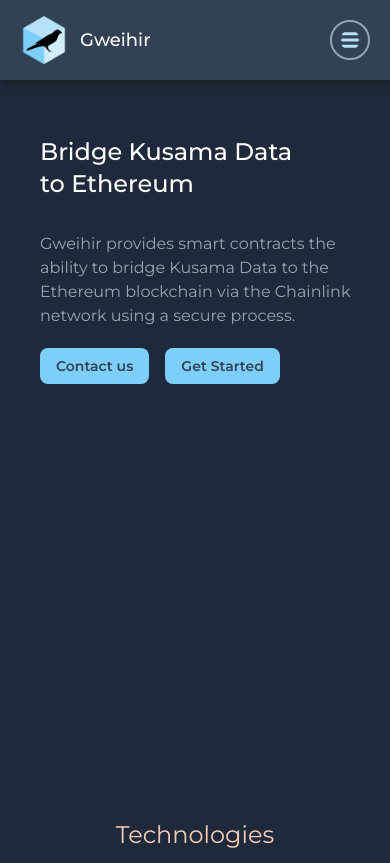
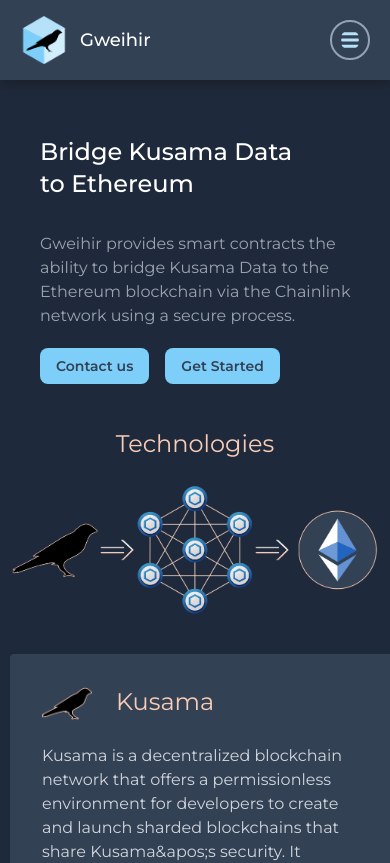
Before and after one commit to Gweihir/website, a Next.js app: page / in a window 390 px wide. Shown: the top 863 px of the page. Built offline with nearby package versions, Linux system fonts and the light colour scheme.

Commit message:
Fixed styling issue concerning height of mobile Home page.

```diff
--- a/pages/home.tsx
+++ b/pages/home.tsx
@@ -8,7 +8,7 @@
 
 export default function HomePage(props: Props) {
   return (
-    <main className='bg-slate-800 flex flex-col xl:min-h-screen_88 lg:min-h-screen_80 md:min-h-screen_70 sm:min-h-screen_40 min-h-screen_88 sm:mt-20 mt-16'>
+    <main className='bg-slate-800 flex flex-col xl:min-h-screen_88 lg:min-h-screen_80 md:min-h-screen_70 sm:min-h-screen_40 min-h-screen_40 sm:mt-20 mt-16'>
       <Image
         width={1100}
         src={lightStripedPolygon}
```
